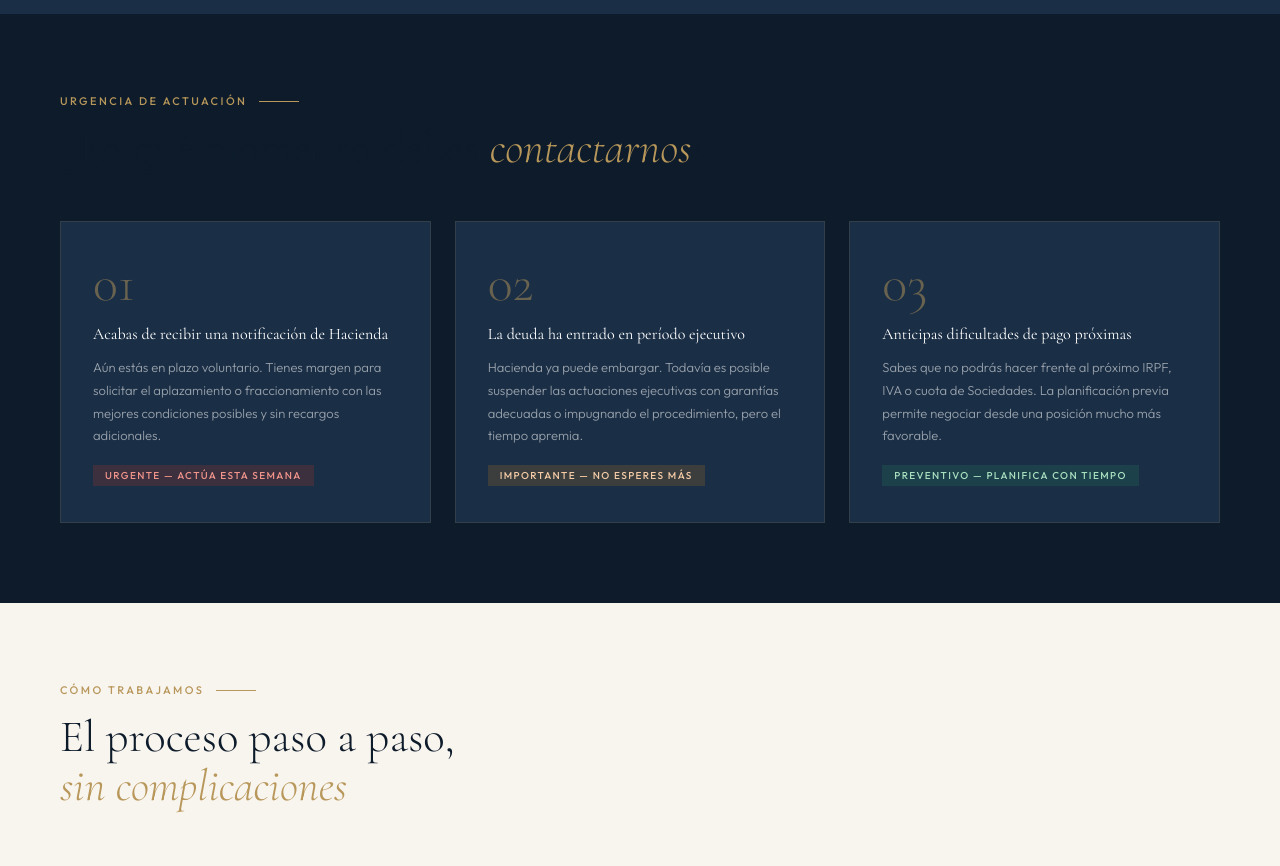
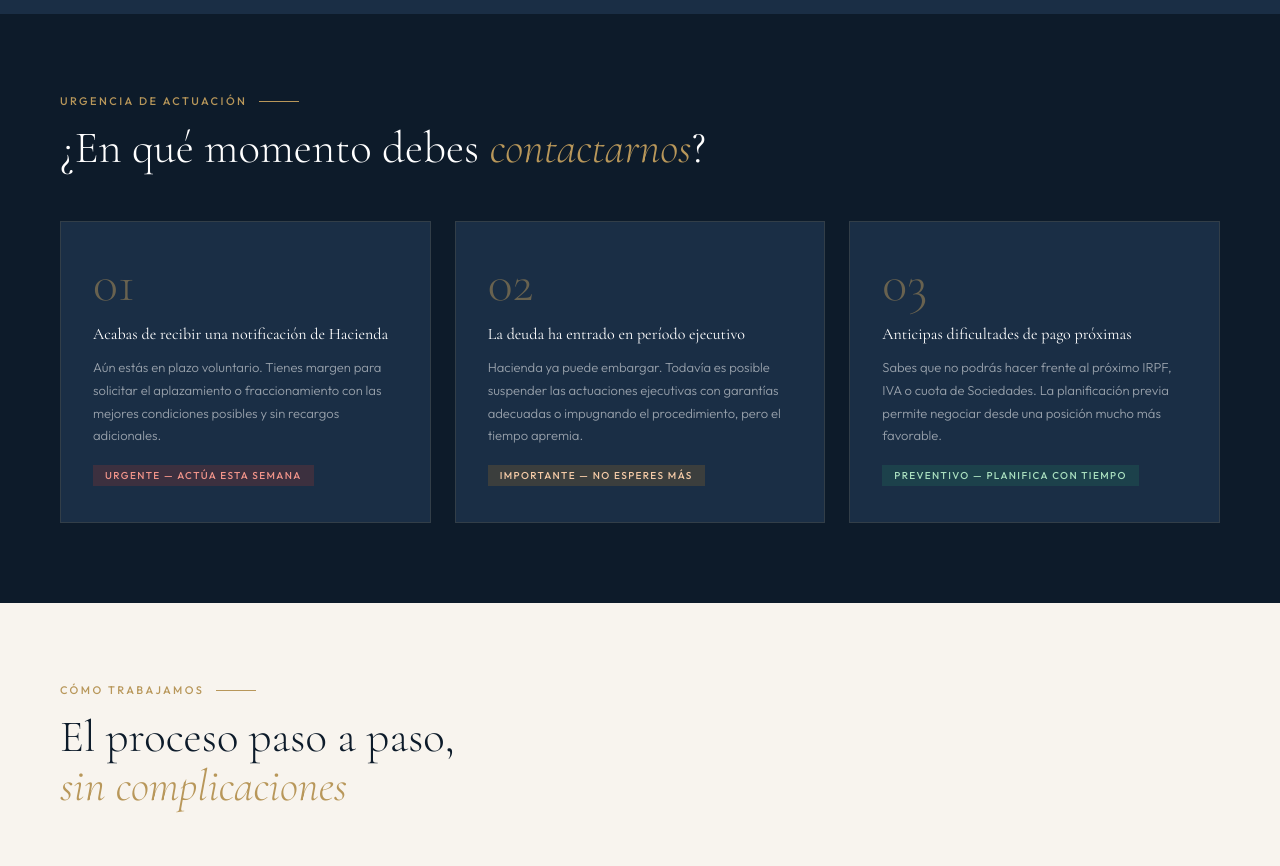
Before and after one commit to Ivanrm01/IRM-Abogados, a Next.js app: page /garantias-deuda-aeat in a window 1280 px wide. Shown: the part 2440-3306 px from the top of the page. Built offline with nearby package versions, Linux system fonts and the light colour scheme.

Commit message:
Update page.jsx

```diff
--- a/app/garantias-deuda-aeat/page.jsx
+++ b/app/garantias-deuda-aeat/page.jsx
@@ -116,7 +116,7 @@ export default function GarantiasPage() {
       {/* CUÁNDO ACTUAR */}
       <section className={styles.cuandoSection}>
         <div className={styles.eyebrow}>Urgencia de actuación</div>
-        <h2 className={styles.sectionTitle}>¿En qué momento debes <em>contactarnos</em>?</h2>
+        <h2 className={styles.sectionTitleLight}>¿En qué momento debes <em>contactarnos</em>?</h2>
         <div className={styles.cuandoGrid}>
           {cuando.map(c => (
             <div key={c.n} className={styles.cuandoCard}>
```
